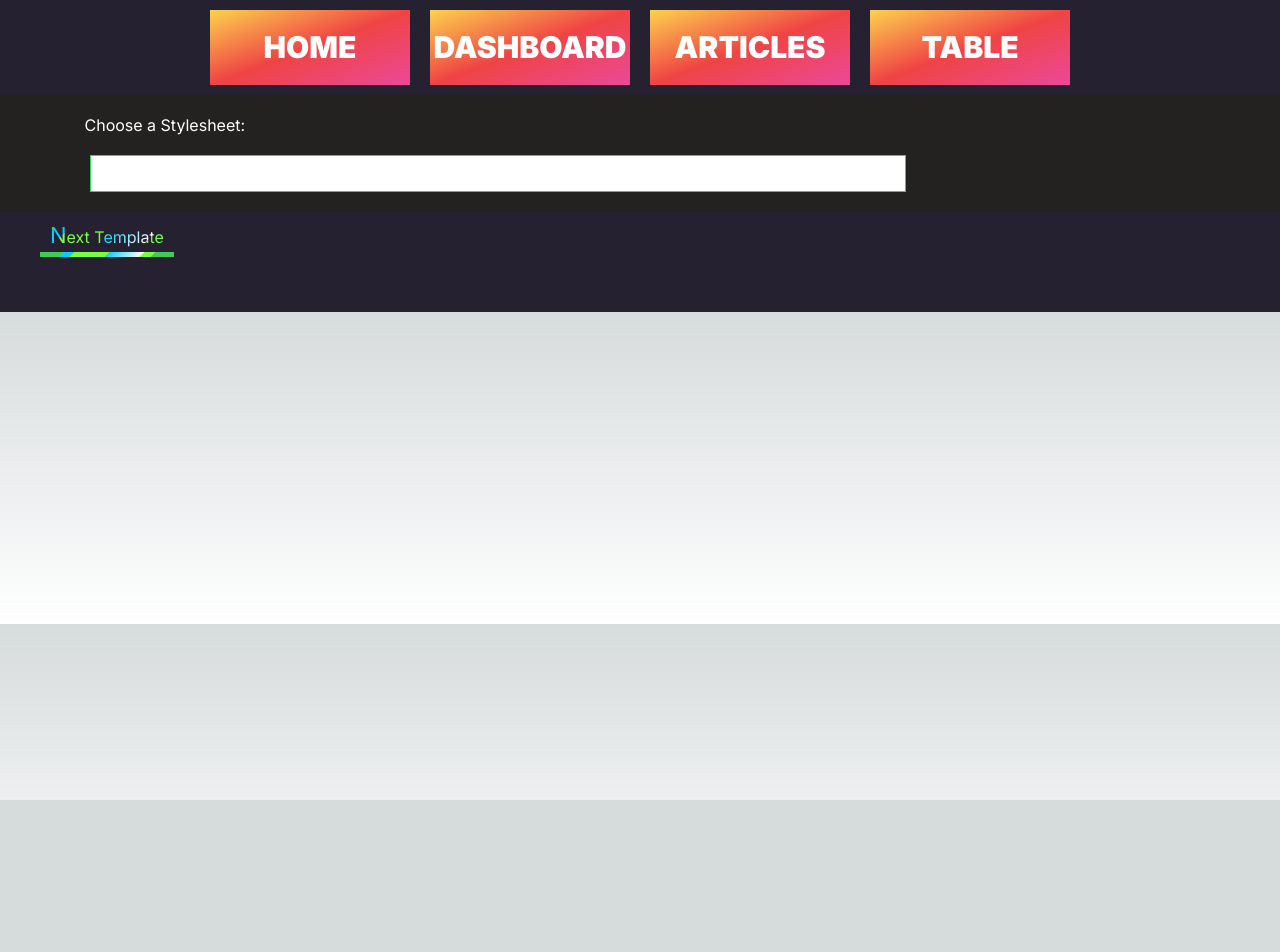
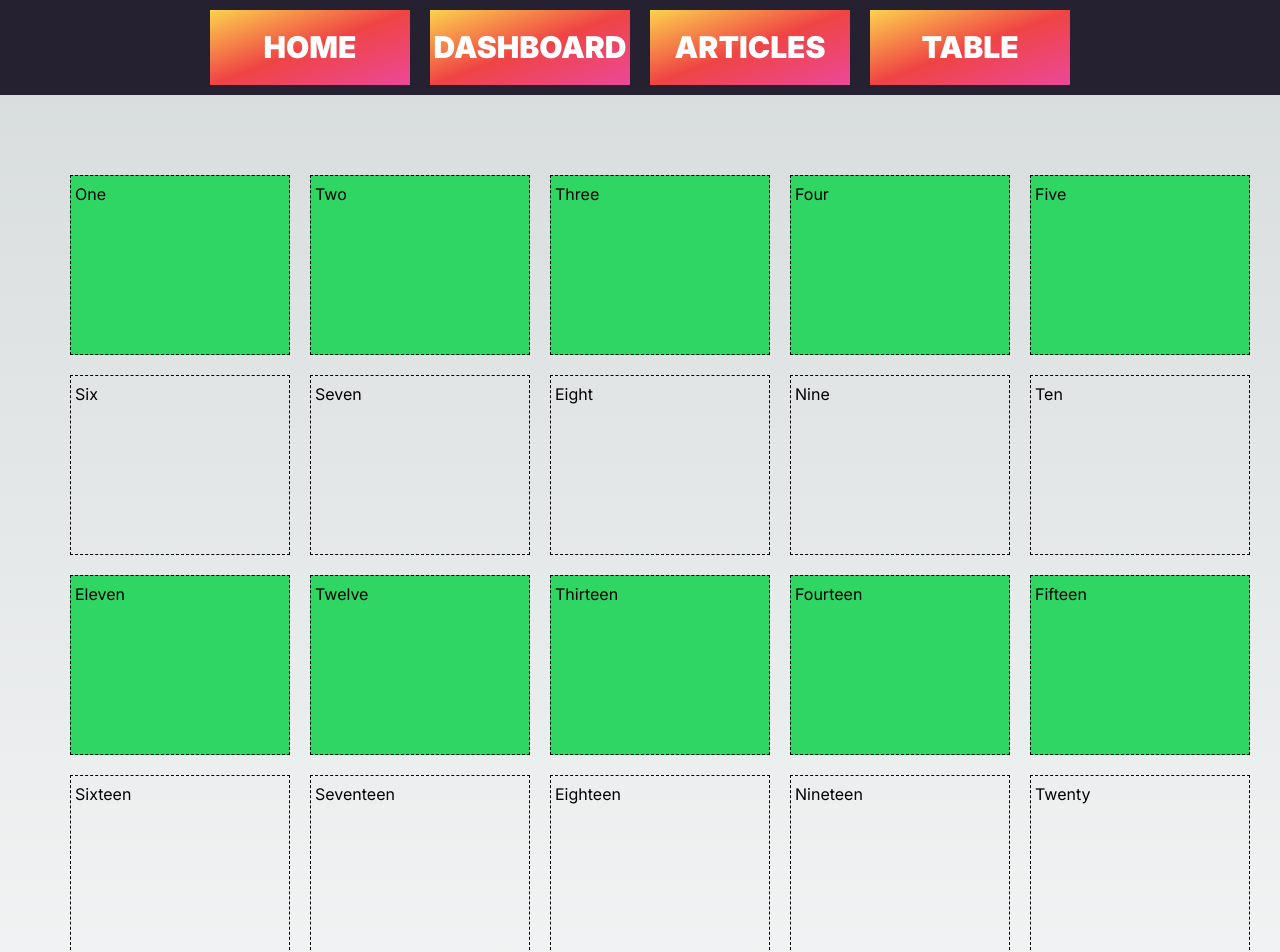
Before and after one commit to overloadedargs/next_template, a Next.js app: page /table in a window 1280 px wide. Shown: the top 952 px of the page. Before the commit the page ends 800 px from the top, so only its background shows below. Built offline with nearby package versions, Linux system fonts and the light colour scheme.

Commit message:
css grid color nth

```diff
--- a/app/globals.css
+++ b/app/globals.css
@@ -120,6 +120,40 @@ nav ul > li {
   list-style: none;
 }
 
+.gridWrapper {
+  padding: 20px;
+  display: grid;
+  grid-template-columns: repeat(5, 1fr);
+  grid-auto-rows: 200px;
+}
+
+.gridWrapper > div {
+  padding: 8px 4px;
+  border: 1px black dashed;
+  margin: 10px;
+}
+
+.gridWrapper > div:nth-child(10n + 1) {
+  background-color: #2fd664;
+}
+
+.gridWrapper > div:nth-child(10n + 2) {
+  background-color: #2fd664;
+}
+
+.gridWrapper > div:nth-child(10n + 3) {
+  background-color: #2fd664;
+}
+
+.gridWrapper > div:nth-child(10n + 4) {
+  background-color: #2fd664;
+}
+
+.gridWrapper > div:nth-child(10n + 5) {
+  background-color: #2fd664;
+}
+
+
 .stylesheetSelectorWrapper {
   width: 100%;
   background-color: #242220;
--- /dev/null
+++ b/app/table/layout.tsx
@@ -0,0 +1,7 @@
+export default function TableLayout({
+    children,
+  }: {
+    children: React.ReactNode
+  }) {
+    return <section>{children}</section>
+  }
--- a/app/table/page.tsx
+++ b/app/table/page.tsx
@@ -2,6 +2,40 @@
 
 // `app/table/page.tsx` is the UI for the `/table URL
 export default function Page() {
+    return (
+        <>
+            <div className="gridWrapper">
+                <div>One</div>
+                <div>Two</div>
+                <div>Three</div>
+                <div>Four</div>
+                <div>Five</div>
 
+                <div>Six</div>
+                <div>Seven</div>
+                <div>Eight</div>
+                <div>Nine</div>
+                <div>Ten</div>
 
+                <div>Eleven</div>
+                <div>Twelve</div>
+                <div>Thirteen</div>
+                <div>Fourteen</div>
+                <div>Fifteen</div>
+
+                <div>Sixteen</div>
+                <div>Seventeen</div>
+                <div>Eighteen</div>
+                <div>Nineteen</div>
+                <div>Twenty</div>
+
+                <div>Twenty One</div>
+                <div>Twenty Two</div>
+                <div>Twenty Three</div>
+                <div>Twenty Four</div>
+                <div>Twenty Five</div>
+            </div>
+
+        </>
+    )
 }
```
